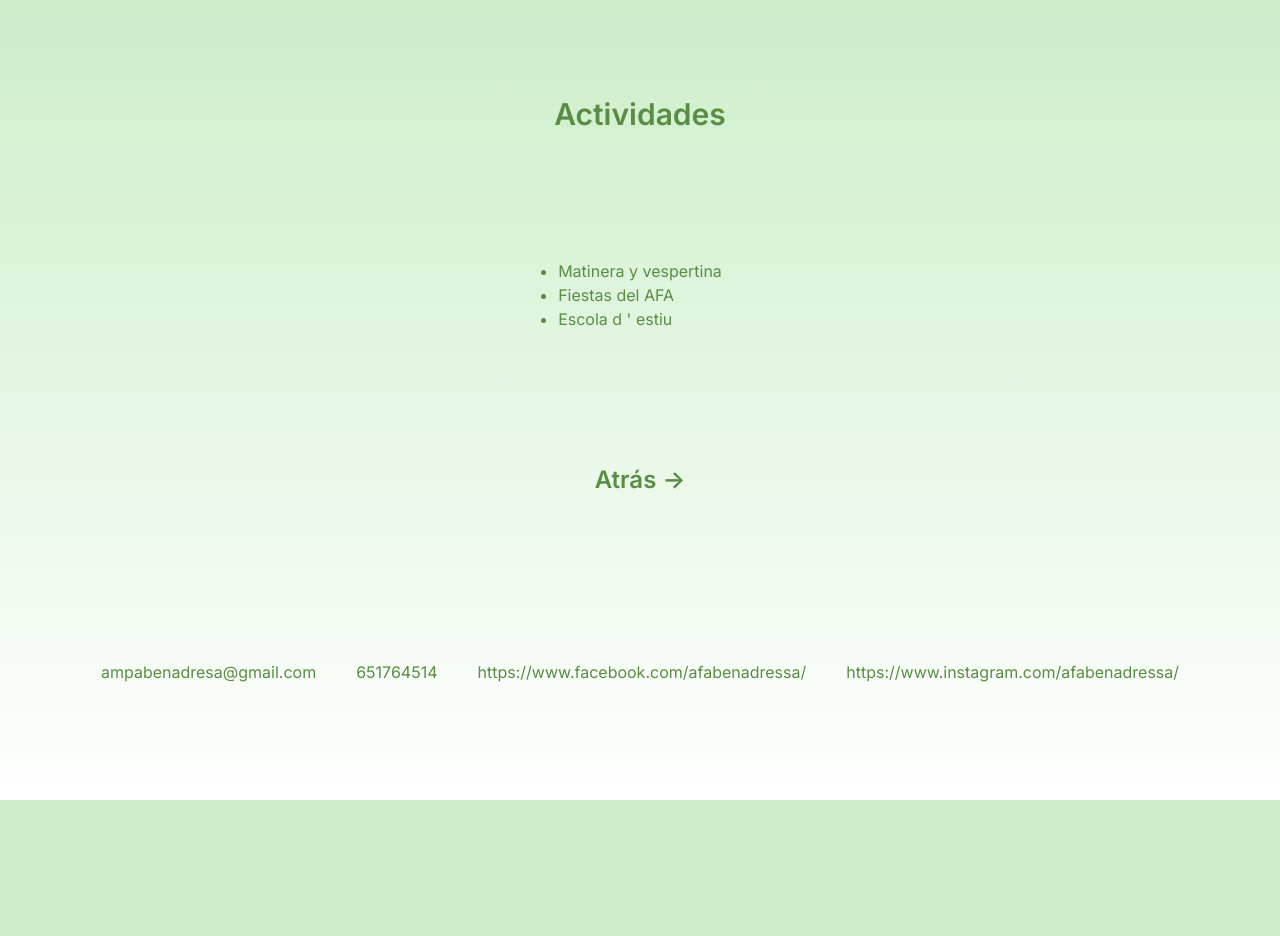
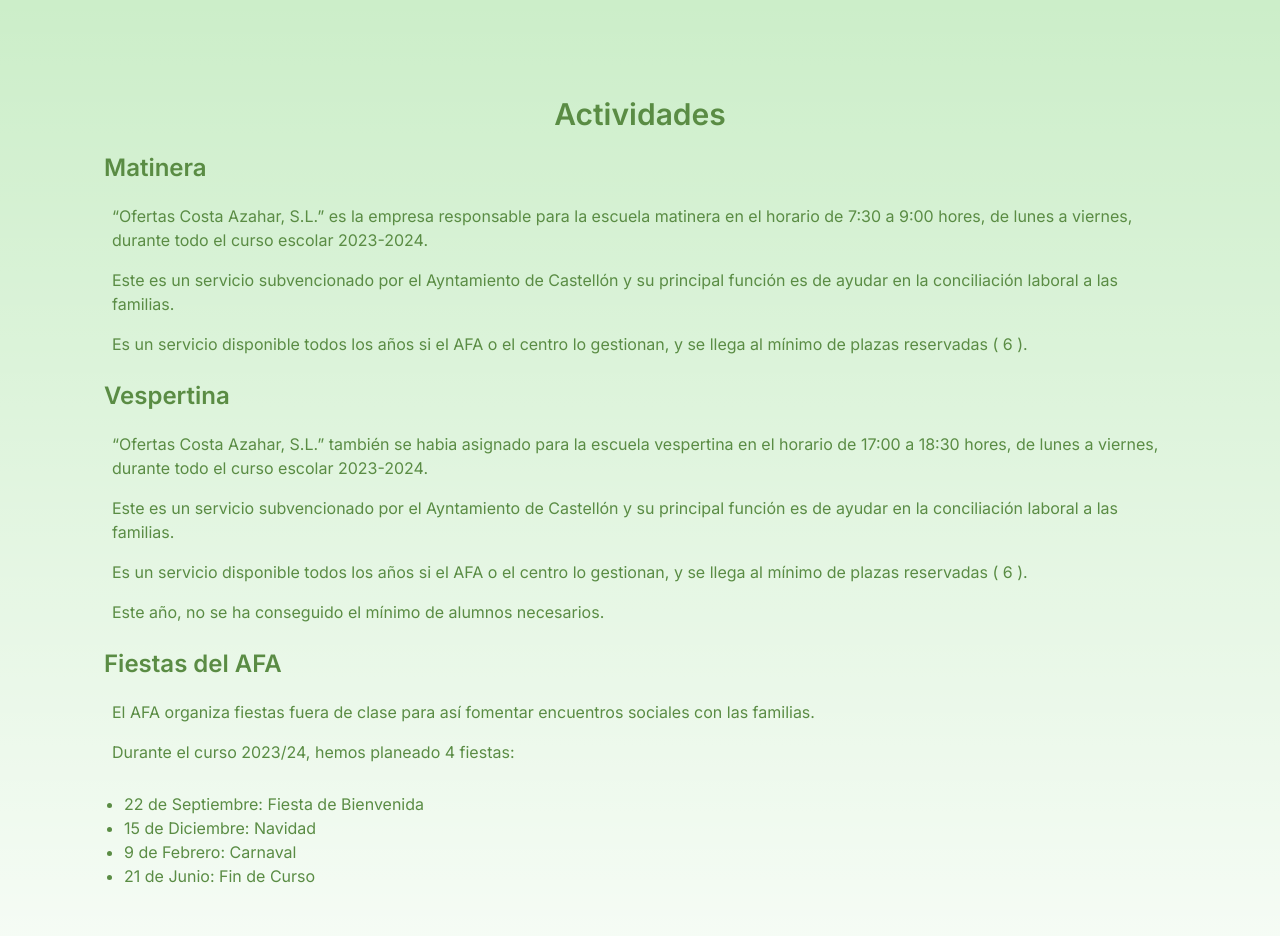
Before and after one commit to spargates/AFA, a Next.js app: page /actividades in a window 1280 px wide. Shown: the top 936 px of the page. Before the commit the page ends 800 px from the top, so only its background shows below. Built offline with nearby package versions, Linux system fonts and the light colour scheme.

Commit message:
Primera versión

```diff
--- a/app/actividades/page.tsx
+++ b/app/actividades/page.tsx
@@ -9,10 +9,68 @@ export default function Actividades() {
       </h1>
       </div>
       <div className="relative flex place-items-center" >
-        <ul className="list-disc ">
-          <li>Matinera y vespertina</li>
-          <li>Fiestas del AFA</li>
-          <li>Escola d &apos; estiu</li>
+        <ul>
+          <li className="p-2">
+            <h2 className={`mb-3 text-2xl font-semibold`}>
+             Matinera
+            </h2>
+            <p className="p-2"> “Ofertas Costa Azahar, S.L.” es la empresa responsable para la escuela matinera en el
+              horario de 7:30 a 9:00 hores, de lunes a viernes, durante todo el curso escolar 2023-2024.
+            </p>
+            <p className="p-2" >
+              Este es un servicio subvencionado por el Ayntamiento de Castellón y su principal función es de ayudar en la conciliación
+              laboral a las familias.
+            </p>
+            <p className="p-2" >
+              Es un servicio disponible todos los años si el AFA o el centro lo gestionan, y se llega al mínimo de plazas reservadas ( 6 ).
+            </p>
+          </li>
+
+          <li className="p-2">
+            <h2 className={`mb-3 text-2xl font-semibold`}>
+              Vespertina
+            </h2>
+            <p className="p-2"> “Ofertas Costa Azahar, S.L.” también se habia asignado para la escuela vespertina en el
+              horario de 17:00 a 18:30 hores, de lunes a viernes, durante todo el curso escolar 2023-2024.
+            </p>
+            <p className="p-2" >
+              Este es un servicio subvencionado por el Ayntamiento de Castellón y su principal función es de ayudar en la conciliación
+              laboral a las familias.
+            </p>
+            <p className="p-2" >
+              Es un servicio disponible todos los años si el AFA o el centro lo gestionan, y se llega al mínimo de plazas reservadas ( 6 ).
+            </p>
+            <p className="p-2" >
+              Este año, no se ha conseguido el mínimo de alumnos necesarios.
+            </p>
+          </li>
+          <li className="p-2">
+            <h2 className={`mb-3 text-2xl font-semibold`}>
+             Fiestas del AFA
+            </h2>
+            <p className="p-2" >
+              El AFA organiza fiestas fuera de clase para así fomentar encuentros sociales con las familias.
+            </p>
+            <p className="p-2" >
+              Durante el curso 2023/24, hemos planeado 4 fiestas:
+            </p>
+              <ul className='list-disc p-5'>
+                <li className="break-normal">
+                  22 de Septiembre: Fiesta de Bienvenida
+                </li>
+                <li className="break-normal">
+                  15 de Diciembre: Navidad
+                </li>
+                <li className="break-normal">
+                  9 de Febrero: Carnaval
+                </li>
+                <li className="break-normal">
+                  21 de Junio: Fin de Curso
+                </li>
+              </ul>
+
+          </li>
+
         </ul>
       </div>
       <Atras/>
--- a/app/cole/page.tsx
+++ b/app/cole/page.tsx
@@ -28,6 +28,7 @@ export default function ElCole() {
           priority
         />
           </li>
+          {/**
 
           <li><h2 className={`mb-3 text-xl font-semibold`}>
             Horarios de entrada y salida
@@ -38,6 +39,7 @@ export default function ElCole() {
             Comedor
           </h2></li>
 
+           */}
         </ul>
       </div>
       <Atras/>
--- a/app/page.tsx
+++ b/app/page.tsx
@@ -12,7 +12,6 @@ const cards = [
   link: "/actividades",
   descripcion: "Descubre las actividades que vamos a organizar.",
 },
-
 {
   titulo: "Cole",
   link: "/cole",
@@ -25,6 +24,7 @@ const cards = [
   descripcion: "Presentación de la junta directiva.",
 },
 ]
+
 interface CardProp{
   card: {
     link:string;
--- a/app/socios/page.tsx
+++ b/app/socios/page.tsx
@@ -27,12 +27,15 @@ export default function Socios() {
             Gestión del material fungible 2023/24
             </a>
           </li>
+          {/**
+
           <li className='p-5'>
             Buzón de sugerencias (Pendiente)
           </li>
           <li className='p-5'>
             Da un paso más y forma parte del AFA (pendiente)
           </li>
+           */}
         </ul>
       </div>
       <Atras/>
```
